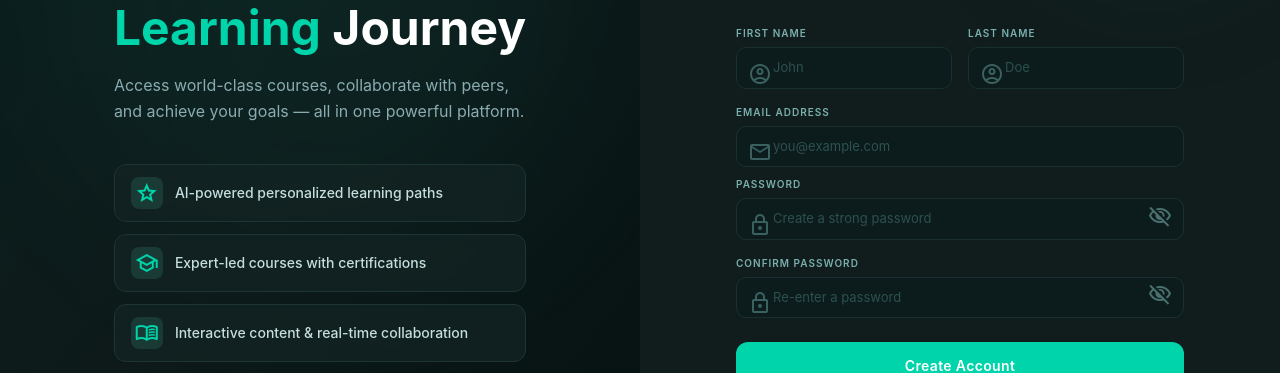
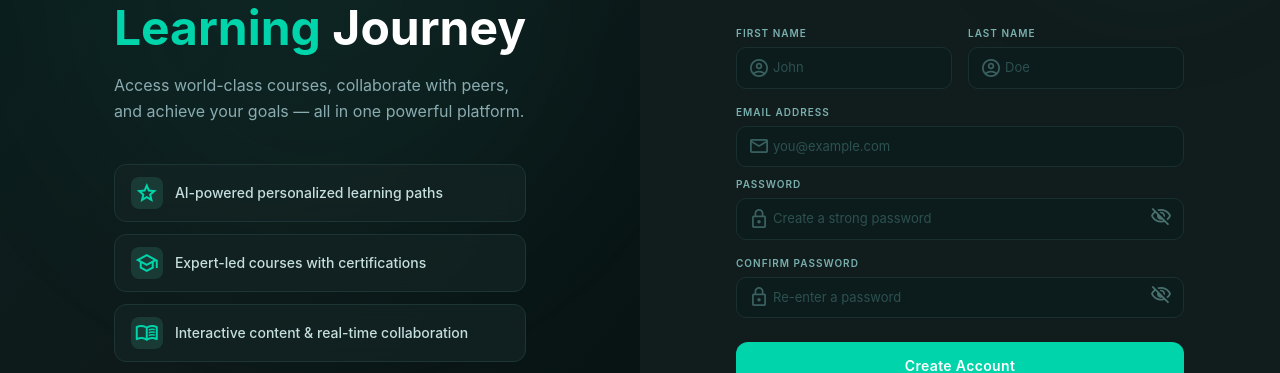
Before and after one commit to BiltuDas1/Inquesta, a React (Vite) app in the folder frontend/: page /signup in a window 1280 px wide. Shown: the part 281-654 px from the top of the page. Built offline with nearby package versions, Linux system fonts and the light colour scheme.

Commit message:
refactor: added  show and hide functionality into the password field

```diff
--- a/frontend/src/app.tsx
+++ b/frontend/src/app.tsx
@@ -1,5 +1,5 @@
 import { BrowserRouter, Route, Routes } from "react-router";
-// import Home from "./pages/homepage";
+import Home from "./pages/homepage";
 import SignupPage from "./pages/SignupPage";
 // import LoginPage from "./pages/LoginPage";
 
@@ -7,7 +7,7 @@ function App() {
   return (
     <BrowserRouter>
       <Routes>
-        {/* <Route path="/" element={<Home />} /> */}
+        <Route path="/" element={<Home />} />
         <Route path="/signup" element={<SignupPage />} />
         {/* <Route path="/login" element={<LoginPage/>}/> */}
       </Routes>
--- a/frontend/src/components/ui/InputField.tsx
+++ b/frontend/src/components/ui/InputField.tsx
@@ -32,7 +32,7 @@ const InputField: React.FC<InputFieldProps> = ({
             <div className="relative">
                 {/* Left Icon */}
                 {icon && (
-                    <div className="absolute left-3 top-1/2 -translate-y-1/2 text-[#3a6060] pointer-events-none flex w-3 h-3">
+                    <div className="absolute left-3 top-1/2 -translate-y-1/2 text-[#3a6060] pointer-events-none flex">
                         {icon}
                     </div>
                 )}
--- a/frontend/src/pages/SignupPage.tsx
+++ b/frontend/src/pages/SignupPage.tsx
@@ -55,7 +55,7 @@ export default function SignupPage() {
                     <div className="flex flex-col gap-3 text-left">
                         {[
                             {
-                                icon: <span className="material-symbols-outlined">star</span>,
+                                icon: <span className="material-symbols-outlined ">star</span>,
                                 text: "AI-powered personalized learning paths",
                             },
                             {
@@ -138,7 +138,7 @@ export default function SignupPage() {
                                 label="First Name"
                                 type="text"
                                 placeholder="John"
-                                icon={<span className="material-symbols-outlined">account_circle</span>}
+                                icon={<span className="material-symbols-outlined " style={{ fontSize: "22px" }}>account_circle</span>}
                                 name="email"
                             />
                         </div>
@@ -147,7 +147,7 @@ export default function SignupPage() {
                                 label="Last Name"
                                 type="text"
                                 placeholder="Doe"
-                                icon={<span className="material-symbols-outlined">account_circle</span>}
+                                icon={<span className="material-symbols-outlined" style={{ fontSize: "22px" }}>account_circle</span>}
                                 name="email"
                             />
                         </div>
@@ -159,7 +159,7 @@ export default function SignupPage() {
                             label="Email Address"
                             type="email"
                             placeholder="you@example.com"
-                            icon={<span className="material-symbols-outlined">mail</span>}
+                            icon={<span className="material-symbols-outlined" style={{ fontSize: "22px" }}>mail</span>}
                             name="email"
                         />
                     </div>
@@ -171,7 +171,7 @@ export default function SignupPage() {
                             type={showPassword ? "text" : "password"}
                             placeholder="Create a strong password"
                             name="password"
-                            icon={<span className="material-symbols-outlined">lock</span>}
+                            icon={<span className="material-symbols-outlined" style={{ fontSize: "22px" }}>lock</span>}
                             rightElement={
                                 <button
                                     type="button"
@@ -179,9 +179,9 @@ export default function SignupPage() {
                                     className="cursor-pointer text-[#4a7070] hover:text-[#00d4aa] transition-colors"
                                 >
                                     {showPassword ? (
-                                        <span className="material-symbols-outlined">visibility</span>
+                                        <span className="material-symbols-outlined" style={{ fontSize: "22px" }}>visibility</span>
                                     ) : (
-                                        <span className="material-symbols-outlined">visibility_off</span>
+                                        <span className="material-symbols-outlined" style={{ fontSize: "22px" }}>visibility_off</span>
                                     )}
                                 </button>
                             }
@@ -192,10 +192,10 @@ export default function SignupPage() {
                     <div className="mb-6">
                         <InputField
                             label="Confirm Password"
-                            type={showPassword ? "text" : "password"}
+                            type={showConfirm ? "text" : "password"}
                             placeholder="Re-enter a password"
                             name="password"
-                            icon={<span className="material-symbols-outlined">lock</span>}
+                            icon={<span className="material-symbols-outlined" style={{ fontSize: "22px" }}>lock</span>}
                             rightElement={
                                 <button
                                     type="button"
@@ -203,9 +203,9 @@ export default function SignupPage() {
                                     className="cursor-pointer text-[#4a7070] hover:text-[#00d4aa] transition-colors"
                                 >
                                     {showConfirm ? (
-                                        <span className="material-symbols-outlined">visibility</span>
+                                        <span className="material-symbols-outlined" style={{ fontSize: "22px" }}>visibility</span>
                                     ) : (
-                                        <span className="material-symbols-outlined">visibility_off</span>
+                                        <span className="material-symbols-outlined" style={{ fontSize: "22px" }}>visibility_off</span>
                                     )}
                                 </button>
                             }
```
